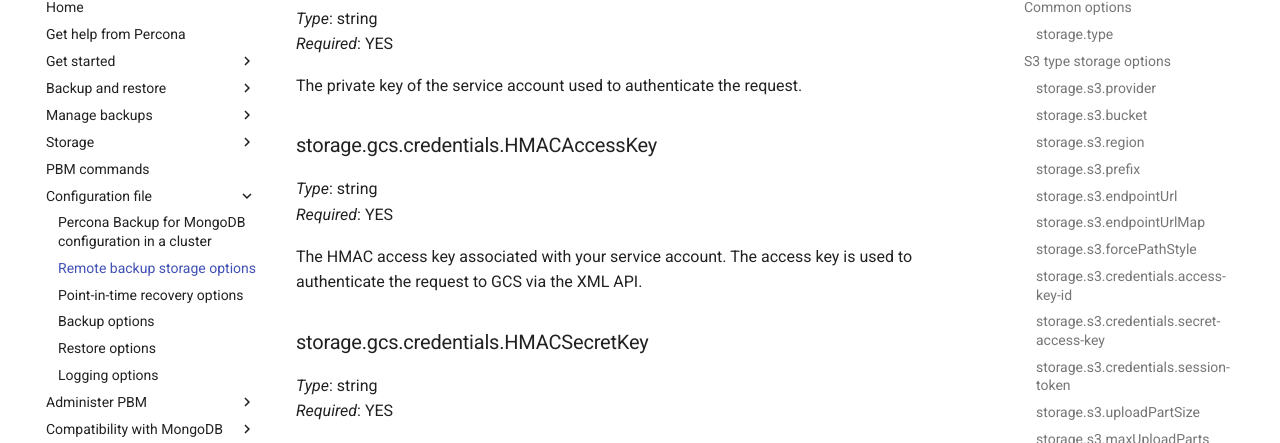
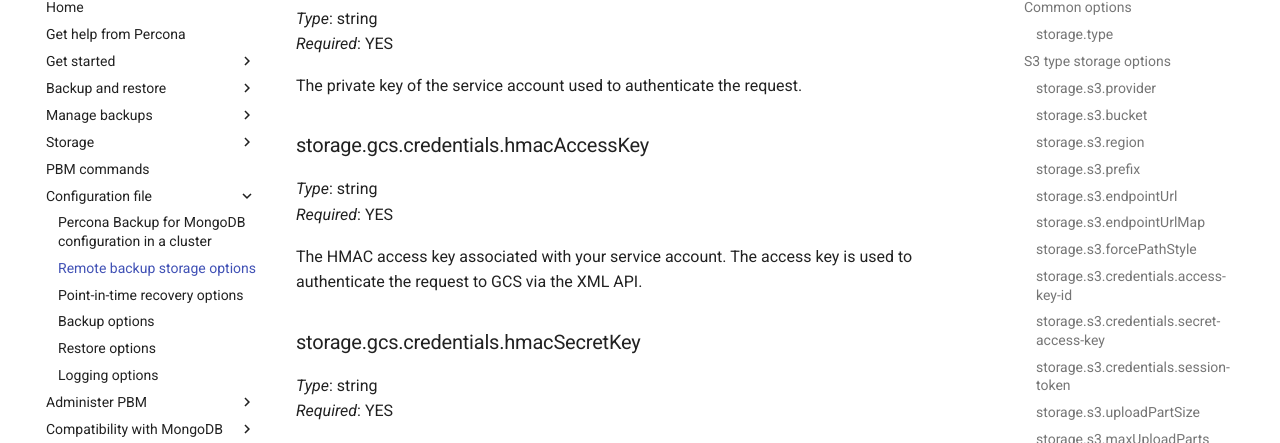
Before and after one commit to percona/pbm-docs, an MkDocs documentation site: the page built from docs/reference/configuration-options.md, in a window 1280 px wide and 900 px high, scrolled down 7815 px. Shown: the part 127-570 px from the top of the window. Built offline with MkDocs 1.6.1 and Material for MkDocs 9.7.7, drawn with Linux system fonts in a browser that asks for light colours; nearby versions of some CDN libraries; comment, search, counter and statistics services are not loaded; some of the changed text lies outside the part shown.

````diff
--- a/docs/reference/configuration-options.md
+++ b/docs/reference/configuration-options.md
@@ -258,8 +258,8 @@ storage:
     credentials:
       clientEmail: <your-client-email-here>
       privateKey: <your-private-key-here>
-      HMACAccessKey: <your-HMAC-key-here>
-      HMACSecret: <your-HMAC-secret-here>
+      hmacAccessKey: <your-HMAC-key-here>
+      hmacSecret: <your-HMAC-secret-here>
 ```
 
 ### storage.gcs.bucket
@@ -297,14 +297,14 @@ The email address that uniquely identifies your service account in GCS.
 
 The private key of the service account used to authenticate the request.
 
-### storage.gcs.credentials.HMACAccessKey
+### storage.gcs.credentials.hmacAccessKey
 
 *Type*: string <br>
 *Required*: YES
 
 The HMAC access key associated with your service account. The access key is used to authenticate the request to GCS via the XML API.
 
-### storage.gcs.credentials.HMACSecretKey
+### storage.gcs.credentials.hmacSecretKey
 
 *Type*: string <br>
 *Required*: YES
````
